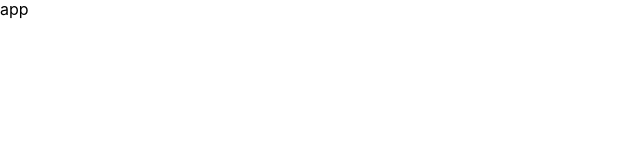
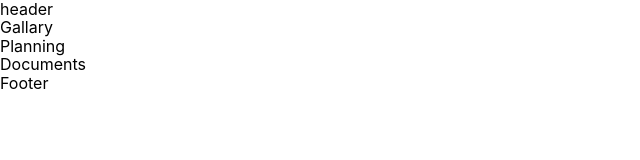
Before and after one commit to 503292/react-template, a React app: page / in a window 1280 px wide. Shown: the whole page, without its empty margins (0-640 px from the left). Built offline with nearby package versions, Linux system fonts and the light colour scheme.

Commit message:
ADD _ structure site

```diff
--- a/src/components/App.js
+++ b/src/components/App.js
@@ -1,6 +1,19 @@
 import React from 'react';
+import Header from './Header/Header';
+import Gallary from './Gallary/Gallary';
+import Planning from './Planning/Planning';
+import Documents from './Documents/Documents';
+import Footer from './Footer/Footer';
 
 const App = () => {
-  return <>app</>;
+  return (
+    <>
+      <Header />
+      <Gallary />
+      <Planning />
+      <Documents />
+      <Footer />
+    </>
+  );
 };
 export default App;
--- /dev/null
+++ b/src/components/Documents/Documents.jsx
@@ -0,0 +1,8 @@
+import React from 'react';
+// import css from './Documents.module.css';
+
+const Documents = () => {
+  return <section>Documents</section>;
+};
+
+export default Documents;
--- /dev/null
+++ b/src/components/Footer/Footer.jsx
@@ -0,0 +1,8 @@
+import React from 'react';
+// import css from './Footer.module.css';
+
+const Footer = () => {
+  return <footer>Footer</footer>;
+};
+
+export default Footer;
--- /dev/null
+++ b/src/components/Gallary/Gallary.jsx
@@ -0,0 +1,8 @@
+import React from 'react';
+// import css from './Gallary.module.css';
+
+const Gallary = () => {
+  return <section>Gallary</section>;
+};
+
+export default Gallary;
--- /dev/null
+++ b/src/components/Header/Header.jsx
@@ -0,0 +1,8 @@
+import React from 'react';
+// import css from './Header.module.css';
+
+const Header = () => {
+  return <header>header</header>;
+};
+
+export default Header;
--- /dev/null
+++ b/src/components/Planning/Planning.jsx
@@ -0,0 +1,8 @@
+import React from 'react';
+// import css from './Planning.module.css';
+
+const Planning = () => {
+  return <section>Planning</section>;
+};
+
+export default Planning;
```
Also changed, not shown: src/components/Contacts/Contacts.jsx (added, +8 -0 lines), src/assets/fonts/fonts.css (line endings or trailing spaces), src/components/Contacts/Contacts.module.css (added), src/components/Documents/Documents.module.css (added), src/components/Footer/Footer.module.css (added), src/components/Gallary/Gallary.module.css (added), src/components/Header/Header.module.css (added), src/components/Planning/Planning.module.css (added).
